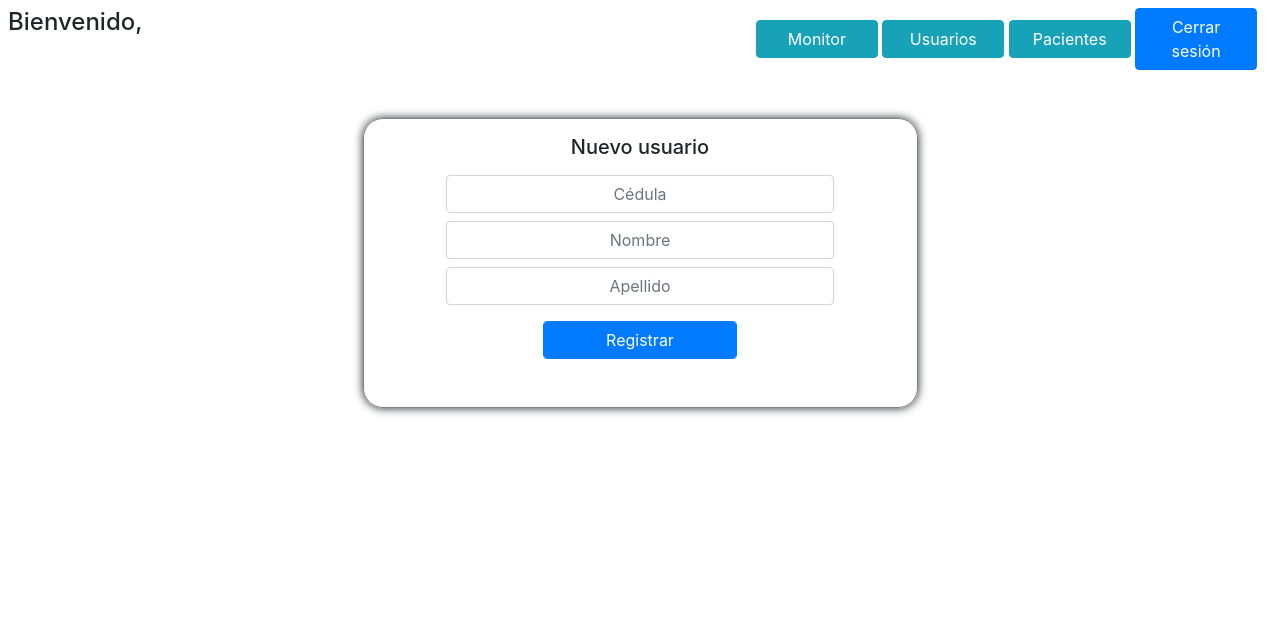
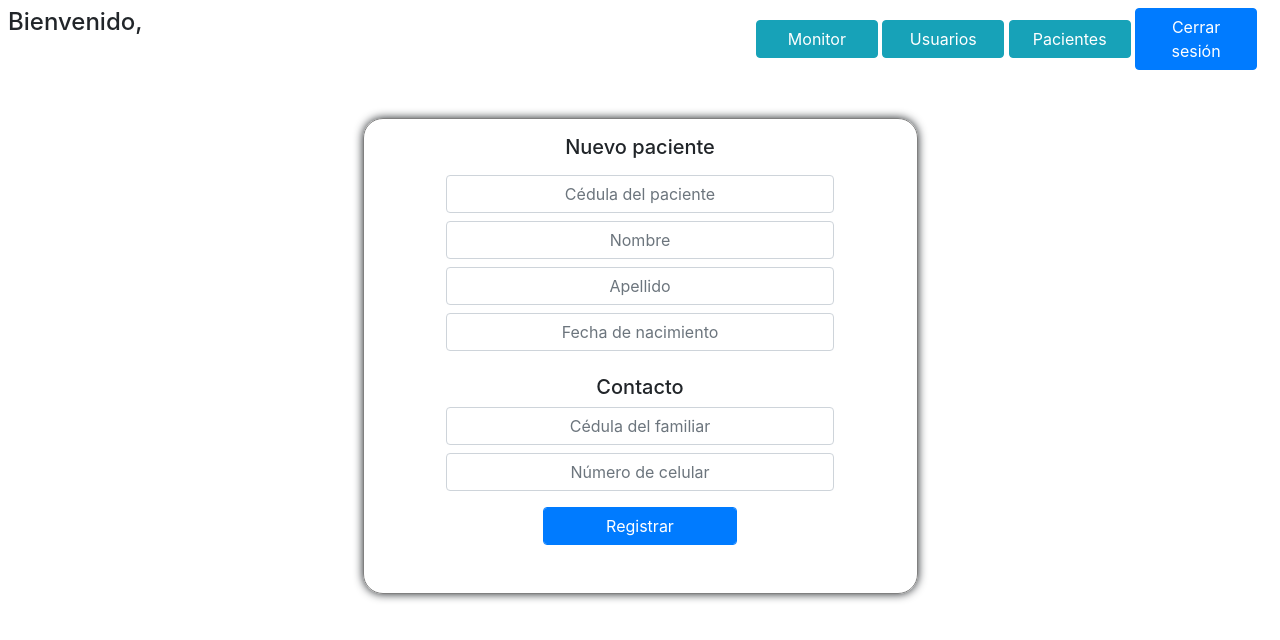
Before and after one commit to wrodasp/ElderlyFalls, a Django app: template monitor/templates/monitor/agregar-paciente.html in a window 1280 px wide. Shown: the top 640 px of the page. Run offline with Django 3.2, Linux system fonts and the light colour scheme; the template is opened without the code that fills it, so the values that code supplies are empty; some libraries are stand-ins or nearby versions.

Commit message:
Corrección de problemas

```diff
--- a/monitor/models.py
+++ b/monitor/models.py
@@ -51,7 +51,7 @@ class Paciente(models.Model):
 
 class Contacto(models.Model):
     familiar = models.OneToOneField(Persona, on_delete=models.CASCADE)
-    paciente = models.ForeignKey(Paciente, on_delete=models.CASCADE)
+    paciente = models.OneToOneField(Paciente, on_delete=models.CASCADE)
     telefono = models.TextField(max_length=10, unique=True)
 
     def __str__(self):
--- a/monitor/templates/monitor/agregar-paciente.html
+++ b/monitor/templates/monitor/agregar-paciente.html
@@ -39,7 +39,7 @@
                <div class="container row mx-auto my-5">
                     <form class="form-group mx-auto border-thin" style="width: 50%" method="POST">
                          {% csrf_token %}
-                         <h5 class="text-center mt-3">Nuevo usuario</h5>
+                         <h5 class="text-center mt-3">Nuevo paciente</h5>
                          {% if tipo_mensaje == "exito" %}
                               <div class="alert alert-success text-center mt-2" role="alert">
                                    {{mensaje}}
@@ -51,7 +51,7 @@
                          {% endif %}
                          <input class="form-control text-center mt-3 mx-auto"
                                 style="width: 70%" type="text" pattern="[0-9]{10}"
-                                name="cedula" placeholder="Cédula"
+                                name="cedula-paciente" placeholder="Cédula del paciente"
                                 maxlength="10" onkeypress="return esNumero(event)" required>
                          <input class="form-control text-center mt-2 mx-auto"
                                 style="width: 70%" type="text" maxlength="50"
@@ -59,6 +59,20 @@
                          <input class="form-control text-center mt-2 mx-auto"
                                 style="width: 70%" type="text" maxlength="50"
                                 name="apellido" placeholder="Apellido" required>
+                         <input class="form-control text-center mt-2 mx-auto"
+                                style="width: 70%" type="text" name="fecha"
+                                placeholder="Fecha de nacimiento"
+                                onfocus="(this.type='date')"
+                                onfocusout ="(this.type='text')" required>
+                         <h5 class="text-center mt-4">Contacto</h5>
+                         <input class="form-control text-center mt-2 mx-auto"
+                                style="width: 70%" type="text" pattern="[0-9]{10}"
+                                name="cedula-familiar" placeholder="Cédula del familiar"
+                                maxlength="10" onkeypress="return esNumero(event)" required>
+                         <input class="form-control text-center mt-2 mx-auto"
+                                style="width: 70%" type="tel" pattern="[0-9]{10}"
+                                name="telefono" placeholder="Número de celular"
+                                maxlength="15" onkeypress="return esNumero(event)" required>
                          <button class="form-control text-center btn-primary mx-auto mt-3 mb-5"
                                  style="width:35%" type="submit">Registrar
                          </button>
```
Also changed, not shown: monitor/templates/monitor/agregar-usuario.html (+7 -3 lines), monitor/views.py (+16 -8 lines), db.sqlite3, monitor/migrations/0017_auto_20210411_0157.py (added).
